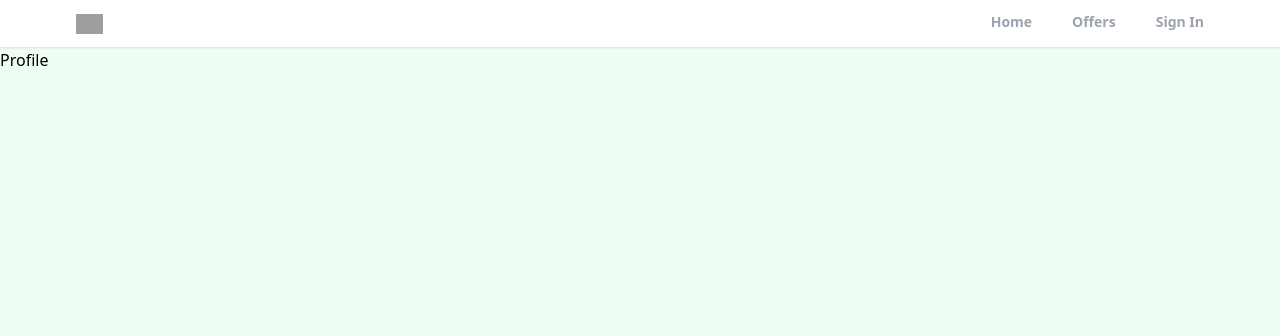
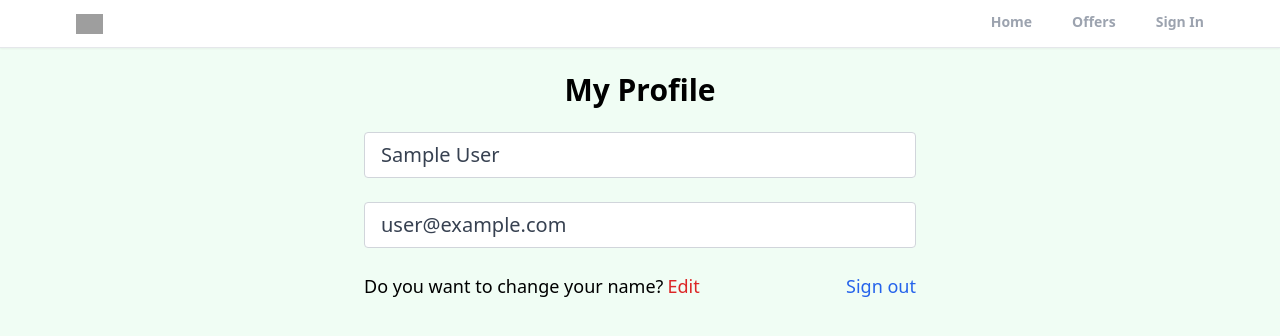
Before and after one commit to WanjikuKatuni/Realtor-App-ReactJs-TailwindCSS-, a React (Create React App) app: page /profile in a window 1280 px wide. Shown: the top 336 px of the page. Built offline with nearby package versions, Linux system fonts and the light colour scheme; no server answers; sample sign-in values are in the browser's storage; grey boxes are pictures that could not be loaded.

Commit message:
added profile details using private routes for profile page

```diff
--- a/src/App.js
+++ b/src/App.js
@@ -9,6 +9,7 @@
 import Profile from "./pages/Profile";
 import SignIn from "./pages/SignIn";
 import SignUp from "./pages/SignUp";
+import PrivateRoute from "./components/PrivateRoute";
 // home page
 
 function App() {
@@ -22,7 +23,9 @@
           <Route path="/sign-in" element={<SignIn />} />
           <Route path="/sign-up" element={<SignUp />} />
           <Route path="/forgot-password" element={<ForgotPassword />} />
-          <Route path="/profile" element={<Profile />} />
+          <Route path="/profile" element={<PrivateRoute/>}>
+            <Route path="/profile" element={<Profile />} />
+          </Route>
 
         </Routes>
       </Router>
--- /dev/null
+++ b/src/components/PrivateRoute.jsx
@@ -0,0 +1,12 @@
+import React from 'react'
+import { Outlet, Navigate } from 'react-router-dom';
+import {useAuthStatus} from '../hooks/useAuthStatus';
+
+export default function PrivateRoute() {
+    const {loggedIn, checkingStatus} = useAuthStatus()
+    if(checkingStatus){
+        return <h3>Loading...</h3>
+    }
+
+  return loggedIn ? <Outlet/> : <Navigate to="/sign-in"/>
+}
--- /dev/null
+++ b/src/hooks/useAuthStatus.jsx
@@ -0,0 +1,23 @@
+import { onAuthStateChanged, getAuth} from 'firebase/auth'
+import React from 'react'
+import { useEffect } from 'react'
+import { useState } from 'react'
+
+export function useAuthStatus() {
+    // check if logged in
+    const [loggedIn, setLoggedIn] = useState(false)
+    // check status of information to add loading effect
+    const [checkingStatus, setCheckingStatus] = useState(true)
+
+    // ask firebase whether person is authenticated
+    useEffect(()=>{
+        const auth = getAuth()
+        onAuthStateChanged(auth, (user)=>{
+            if(user){
+                setLoggedIn(true)
+            }
+            setCheckingStatus(false)
+        } )
+    }, [])
+  return {loggedIn, checkingStatus}
+}
--- a/src/pages/Profile.jsx
+++ b/src/pages/Profile.jsx
@@ -1,7 +1,39 @@
+import { getAuth } from 'firebase/auth';
 import React from 'react'
+import { useState } from 'react';
 
 export default function Profile() {
+  const auth = getAuth()
+  const [formData, setFormData] = useState({
+    name: auth.currentUser.displayName,
+    email: auth.currentUser.email
+  });
+  const {name, email} = formData
   return (
-    <div>Profile</div>
+    <>
+      <section className='max-w-6xl mx-auto flex justify-center items-center flex-col'>
+        <h1 className='text-3xl text-center mt-6 font-bold'>My Profile</h1>
+        <div className='w-full md:w-[50%] mt-6 px-3'>
+          <form>
+
+            {/* name input */}
+            <input type="text" id="name" value={name} disabled className='mb-6 w-full px-4 py-2 text-xl text-gray-700 bg-white border-gray-300 rounded transition ease-in-out'/>
+
+            {/* email input */}
+            <input type="email" id="email" value={email} disabled className='mb-6 w-full px-4 py-2 text-xl text-gray-700 bg-white border-gray-300 rounded transition ease-in-out'/>
+
+            {/* change name and signout text*/}
+            <div className='flex justify-between whitespace-nowrap text-sm sm:text-lg mb-6'>
+              <p className='flex items-center'>
+                Do you want to change your name?
+                <span className='text-red-600 hover:text-red-700 transition ease-in-out duration-200 ml-1 cursor-pointer'>Edit</span>
+              </p>
+              <p className='text-blue-600 hover:text-blue-800 transition duration-200 ease-in-out cursor-pointer'>Sign out</p>
+            </div>
+          </form>
+        </div>
+      </section>
+
+    </>
   )
 }
```
